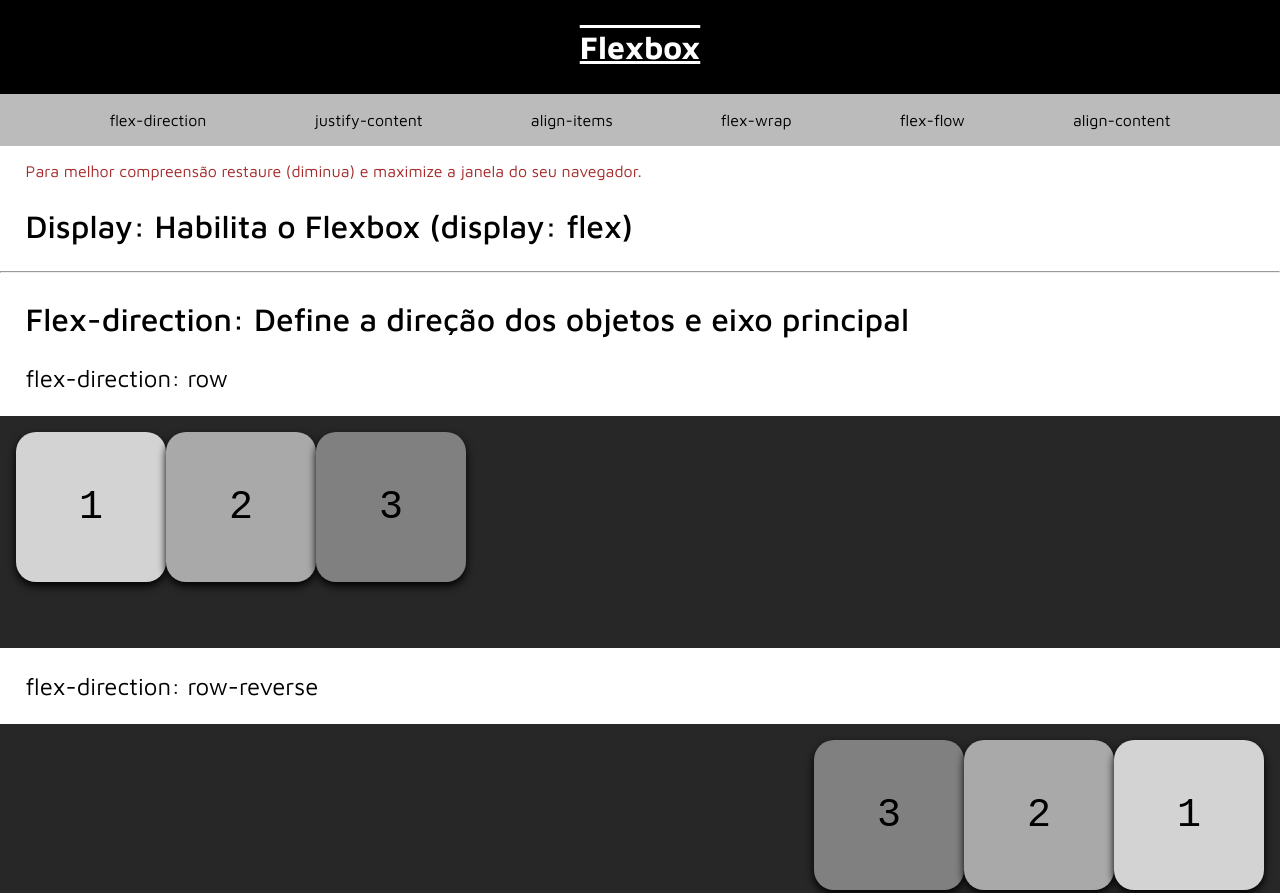
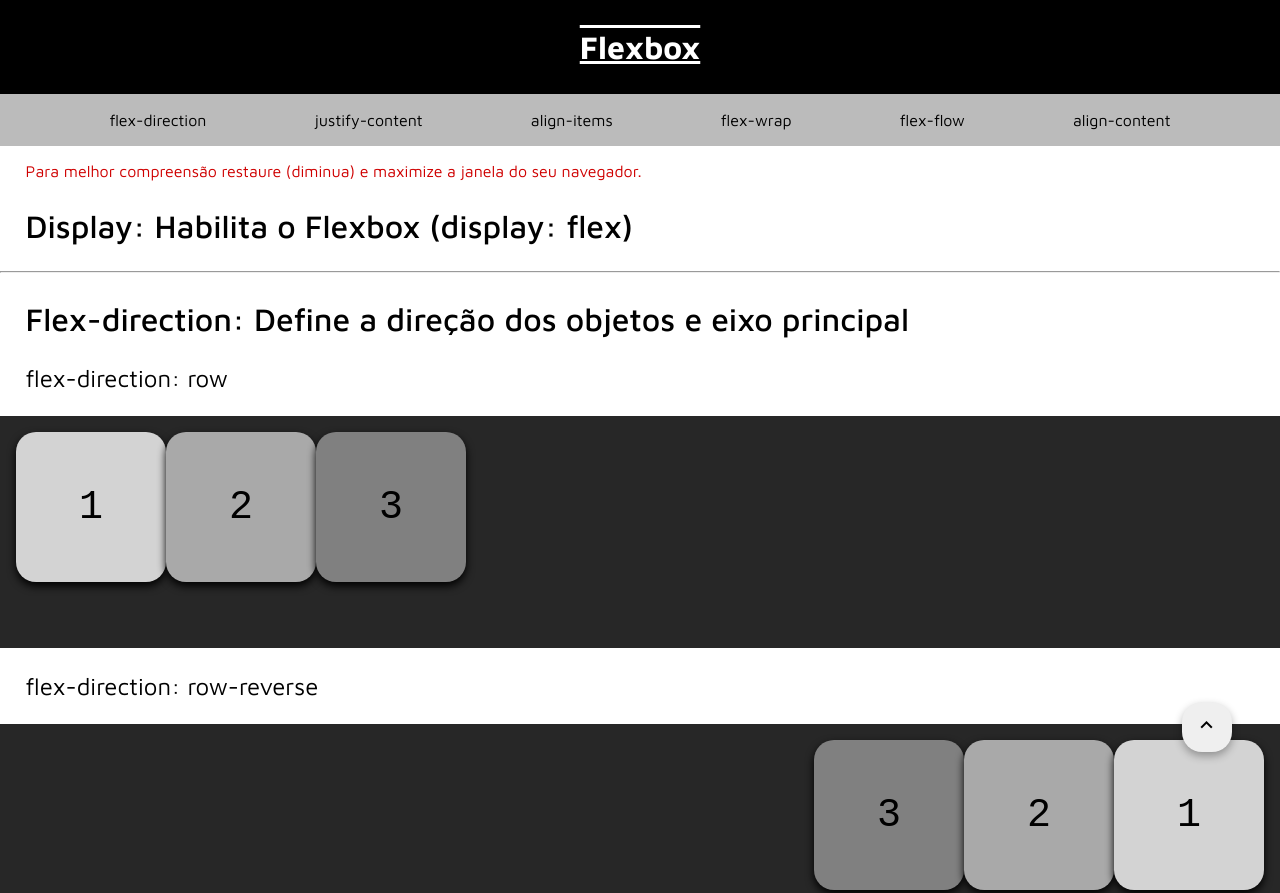
Before and after one commit to odejota/flexbox, a plain HTML site: page index.html in a window 1280 px wide. Shown: the top 893 px of the page. Drawn offline with nearby package versions, Linux system fonts and the light colour scheme.

Commit message:
correção de botão flutuante

```diff
--- a/index.html
+++ b/index.html
@@ -11,7 +11,7 @@
 </head>
 <body>
     <header>
-        <nav class="navbar">
+        <nav class="navbar" id="menu">
             <h1>Flexbox</h1>
         </nav>
         <nav class="subnav">
@@ -29,7 +29,7 @@
 
     <p>Para melhor compreensão restaure (diminua) e maximize a janela do seu navegador.</p>
 
-    <h2 id="disp">Display: Habilita o Flexbox (display: flex)</h2>
+    <h2>Display: Habilita o Flexbox (display: flex)</h2>
 
     <hr>
 
@@ -320,6 +320,6 @@
         <div class="bloco3">12</div>
     </main>
 
-    <div cla><button id="upBtn"><a href="#disp"><span class="material-symbols-outlined">expand_less</span></a></button></div>
+    <div class="btn"><button id="upBtn"><a href="#menu"><span class="material-symbols-outlined">expand_less</span></a></button></div>
 </body>
 </html>
--- a/style.css
+++ b/style.css
@@ -36,7 +36,7 @@ body h3 {
 
 body p {
     font-family: 'Maven Pro', sans-serif;
-    color: brown;
+    color: rgb(207, 0, 0);
 }
 
 .navbar {
@@ -82,20 +82,20 @@ body p {
     color: black;
 }
 
+.btn {
+    position: fixed;
+    bottom: 10px;
+    right: 10px;
+}
+
 #upBtn {
-    height: 6vw;
-    width: 6vw;
+    height: 50px;
+    width: 50px;
     border-radius: 20px;
     border: none;
     box-shadow: 0 4px 8px 0 rgba(0, 0, 0, 0.308);
     margin: 3vw;
     float: right;
-    position: absolute;
-    z-index: 9999;
-}
-
-#upBtn.visible {
-    visibility: visible;
 }
 
 #upBtn a {
```
